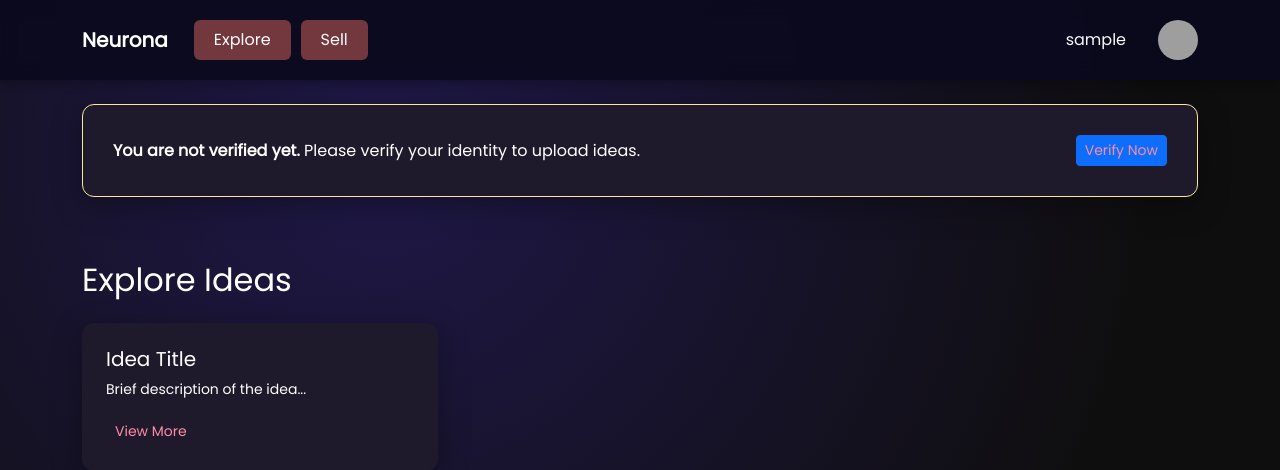
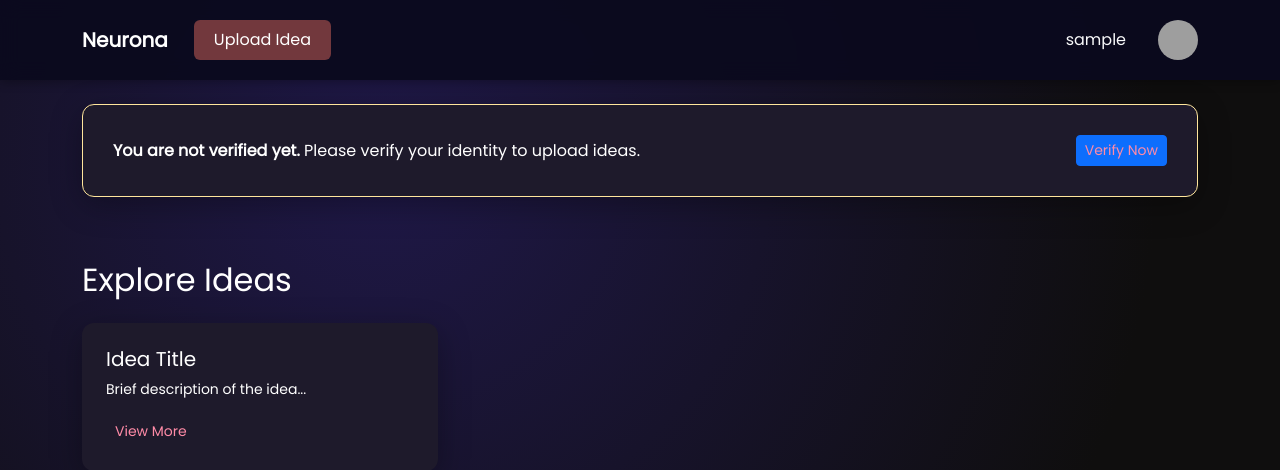
Before and after one commit to Shafayet22/Neurona-2, a Flask app: template templates/creator_dashboard.html in a window 1280 px wide. Shown: the top 470 px of the page. Run offline with Flask 3, Linux system fonts and the light colour scheme; the template is opened without the code that fills it: most values are stand-ins (such as "Sample title", 1, 10 or a date in 2020); grey boxes are pictures that could not be loaded.

Commit message:
Update creator_dashboard.html

```diff
--- a/templates/creator_dashboard.html
+++ b/templates/creator_dashboard.html
@@ -16,8 +16,7 @@
   <div class="container">
     <a class="navbar-brand fw-bold" href="#">Neurona</a>
     <div class="creator-actions d-flex">
-        <a href="#" class="nav-link">Explore</a>
-        <a href="#" class="nav-link">Sell</a>
+      <a href="{{ url_for('submit_idea') }}" class="nav-link">Upload Idea</a>
     </div>
     <div class="d-flex align-items-center ms-auto">
       <span class="text-light me-3">{{ username }}</span>
@@ -37,6 +36,7 @@
     </div>
   </div>
 </nav>
+
 
   <!-- Verification Notice -->
   {% if not verified %}
```
Lines whose indentation alone changed are shown as unchanged.
